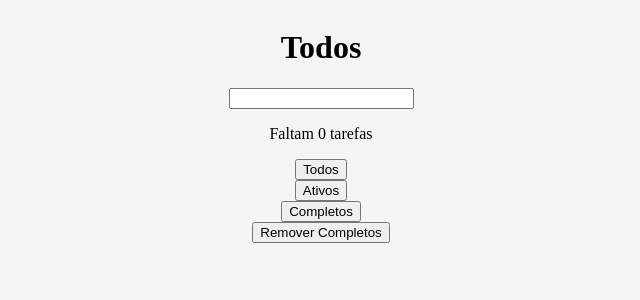
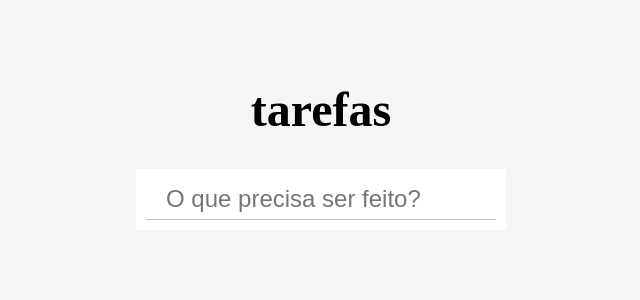
Before and after one commit to svbgabriel/todos-app, a React (Create React App) app: page / in a window 1280 px wide. Shown: the top 300 px of the page, without its empty margins (319-959 px from the left). Built offline with nearby package versions, Linux system fonts and the light colour scheme.

Commit message:
Estiliza a aplicação

```diff
--- a/src/App.js
+++ b/src/App.js
@@ -8,7 +8,47 @@ const styles = {
     display: "flex",
     flexDirection: "column",
     justifyContent: "center",
-    alignItems: "center"
+    alignItems: "center",
+    margin: "50px auto"
+  },
+  containerTodos: {
+    background: "#fff",
+    minWidth: "350px",
+    maxWidth: "500px",
+    padding: "10px"
+  },
+  header: {
+    width: "100%"
+  },
+  footer: {
+    display: "flex",
+    justifyContent: "space-between",
+    marginTop: "10px"
+  },
+  containerButtons: {
+    display: "flex",
+    margin: "0 15px"
+  },
+  input: {
+    border: "none",
+    height: "32px",
+    fontSize: "24px",
+    width: "100%",
+    padding: "20px",
+    boxSizing: "border-box",
+    outlineWidth: "0"
+  },
+  separator: {
+    height: "1px",
+    background: "#c1c1c1"
+  },
+  title: {
+    fontSize: "48px"
+  },
+  removeButton: {
+    border: "0",
+    outlineWidth: "0",
+    background: "none"
   }
 };
 
@@ -68,8 +108,16 @@ export default function App() {
 
   return (
     <div style={styles.container}>
-      <h1>Todos</h1>
-      <input onKeyPress={addTodo} />
+      <h1 style={styles.title}>tarefas</h1>
+      <div style={styles.containerTodos}>
+        <div style={styles.header}>
+          <input
+            style={styles.input}
+            placeholder="O que precisa ser feito?"
+            onKeyPress={addTodo}
+          />
+        </div>
+        <div style={styles.separator} />
         {filteredTodos.map(todo => (
           <Todo
             key={todo.id}
@@ -78,11 +126,53 @@ export default function App() {
             update={() => updateTodo(todo.id)}
           />
         ))}
-      <p>{`Faltam ${notDoneCount} tarefas`}</p>
-      <button onClick={() => setFilter("all")}>Todos</button>
-      <button onClick={() => setFilter("notdone")}>Ativos</button>
-      <button onClick={() => setFilter("done")}>Completos</button>
-      <button onClick={() => deleteDoneTodos()}>Remover Completos</button>
+        {todos.length !== 0 && (
+          <div style={styles.footer}>
+            <p>{`Faltam ${notDoneCount} tarefa(s)`}</p>
+            <div style={styles.containerButtons}>
+              <button
+                style={{
+                  outlineWidth: "0",
+                  background: "none",
+                  borderRadius: "5px",
+                  borderWidth: filter === "all" ? "2px" : "0"
+                }}
+                onClick={() => setFilter("all")}
+              >
+                Todos
+              </button>
+              <button
+                style={{
+                  outlineWidth: "0",
+                  background: "none",
+                  borderRadius: "5px",
+                  borderWidth: filter === "notdone" ? "2px" : "0"
+                }}
+                onClick={() => setFilter("notdone")}
+              >
+                Ativos
+              </button>
+              <button
+                style={{
+                  outlineWidth: "0",
+                  background: "none",
+                  borderRadius: "5px",
+                  borderWidth: filter === "done" ? "2px" : "0"
+                }}
+                onClick={() => setFilter("done")}
+              >
+                Completos
+              </button>
+            </div>
+            <button
+              style={styles.removeButton}
+              onClick={() => deleteDoneTodos()}
+            >
+              Remover completos
+            </button>
+          </div>
+        )}
+      </div>
     </div>
   );
 }
--- a/src/components/Todo.js
+++ b/src/components/Todo.js
@@ -3,17 +3,40 @@ import PropTypes from "prop-types";
 
 const styles = {
   container: {
-    display: "flex"
+    display: "flex",
+    justifyContent: "space-between",
+    alignItems: "center"
+  },
+  separator: {
+    height: "1px",
+    background: "#c1c1c1"
+  },
+  button: {
+    background: "none",
+    border: "0",
+    outlineWidth: "0"
   }
 };
 
 export default function Todo({ todo, remove, update }) {
   return (
-    <div style={styles.container}>
-      <button onClick={update}>U</button>
-      <p>{todo.text}</p>
-      <button onClick={remove}>X</button>
-    </div>
+    <>
+      <div style={styles.container}>
+        <input type="checkbox" defaultChecked={!todo.active} onClick={update} />
+        <p
+          style={{
+            textDecoration: todo.active ? "none" : "line-through",
+            fontSize: "24px"
+          }}
+        >
+          {todo.text}
+        </p>
+        <button style={styles.button} onClick={remove}>
+          X
+        </button>
+      </div>
+      <div style={styles.separator} />
+    </>
   );
 }
 
```
Lines whose indentation alone changed are shown as unchanged.
